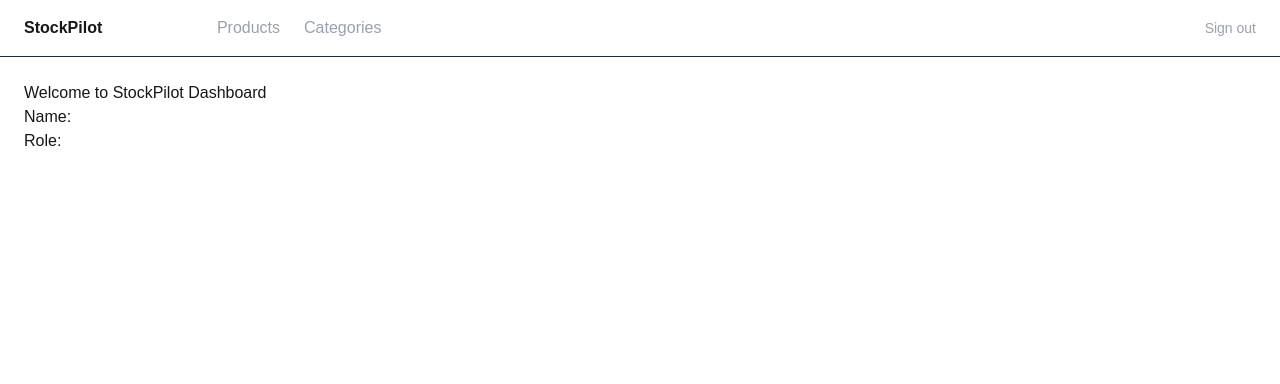
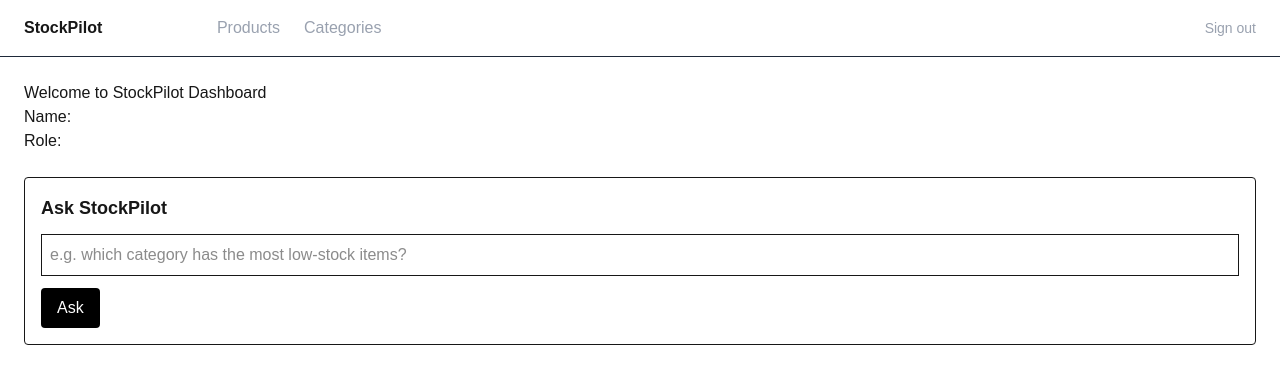
Before and after one commit to jahnavisoni29/Stockpilot, a Next.js app: page /dashboard in a window 1280 px wide. Shown: the top 384 px of the page. Built offline with nearby package versions, Linux system fonts and the light colour scheme; no server answers.

Commit message:
feat: add AI inventory query assistant to dashboard

```diff
--- /dev/null
+++ b/app/api/ai-query/route.ts
@@ -0,0 +1,43 @@
+import { NextResponse } from "next/server";
+import connectDB from "@/lib/mongodb";
+import Product from "@/models/Product";
+import Category from "@/models/Category";
+import { GoogleGenerativeAI } from "@google/generative-ai";
+
+const genAI = new GoogleGenerativeAI(process.env.GEMINI_API!);
+
+export async function POST(req: Request) {
+  await connectDB();
+  const { question } = await req.json();
+
+  if (!question || !question.trim()) {
+    return NextResponse.json({ error: "Question is required" }, { status: 400 });
+  }
+
+  const products = await Product.find().populate("category").lean();
+  const categories = await Category.find().lean();
+
+  const inventorySummary = products
+    .map((p: any) => `- ${p.name} (SKU: ${p.sku}), category: ${p.category?.name || "none"}, quantity: ${p.quantity}, lowStockThreshold: ${p.lowStockThreshold}, price: ₹${(p.priceInCents / 100).toFixed(2)}`)
+    .join("\n");
+
+  const prompt = `You are an inventory assistant for a warehouse management app called StockPilot.
+Here is the current inventory data:
+
+${inventorySummary}
+
+Categories: ${categories.map((c: any) => c.name).join(", ")}
+
+Based ONLY on the data above, answer this question concisely and clearly:
+"${question}"
+
+If the data doesn't contain enough information to answer, say so honestly instead of guessing.`;
+
+  try {
+    const model = genAI.getGenerativeModel({ model: "gemini-2.5-flash" });
+    const result = await model.generateContent(prompt);
+    return NextResponse.json({ answer: result.response.text() });
+  } catch (err: any) {
+    return NextResponse.json({ error: "Failed to get AI response" }, { status: 500 });
+  }
+}
--- /dev/null
+++ b/app/dashboard/AIQueryBox.tsx
@@ -0,0 +1,57 @@
+"use client";
+
+import { useState } from "react";
+
+export default function AiQueryBox() {
+  const [question, setQuestion] = useState("");
+  const [answer, setAnswer] = useState("");
+  const [loading, setLoading] = useState(false);
+  const [error, setError] = useState("");
+
+  async function handleAsk() {
+    if (!question.trim()) return;
+    setLoading(true);
+    setError("");
+    setAnswer("");
+
+    try {
+      const res = await fetch("/api/ai-query", {
+        method: "POST",
+        headers: { "Content-Type": "application/json" },
+        body: JSON.stringify({ question }),
+      });
+      const data = await res.json();
+      if (!res.ok) {
+        setError(data.error || "Something went wrong");
+        return;
+      }
+      setAnswer(data.answer);
+    } catch (err) {
+      setError("Failed to reach AI service");
+    } finally {
+      setLoading(false);
+    }
+  }
+
+  return (
+    <div className="border p-4 rounded space-y-3">
+      <h2 className="font-bold text-lg">Ask StockPilot</h2>
+      <input
+        className="border p-2 w-full"
+        placeholder="e.g. which category has the most low-stock items?"
+        value={question}
+        onChange={(e) => setQuestion(e.target.value)}
+        onKeyDown={(e) => e.key === "Enter" && handleAsk()}
+      />
+      <button
+        onClick={handleAsk}
+        disabled={loading}
+        className="bg-black text-white px-4 py-2 rounded disabled:opacity-50"
+      >
+        {loading ? "Thinking..." : "Ask"}
+      </button>
+      {error && <p className="text-red-500 text-sm">{error}</p>}
+      {answer && <p className="text-sm border-t pt-3">{answer}</p>}
+    </div>
+  );
+}
--- a/app/dashboard/page.tsx
+++ b/app/dashboard/page.tsx
@@ -1,6 +1,7 @@
 "use client";
 
 import { useSession } from "next-auth/react";
+import AiQueryBox from "./AIQueryBox";
 
 export default function Dashboard() {
   const { data: session, status } = useSession();
@@ -14,6 +15,9 @@ export default function Dashboard() {
       <h1>Welcome to StockPilot Dashboard</h1>
       <p>Name: {session?.user?.name}</p>
       <p>Role: {session?.user?.role}</p>
+      <div className="mt-6">
+        <AiQueryBox />
+      </div>
     </div>
   );
 }
```
